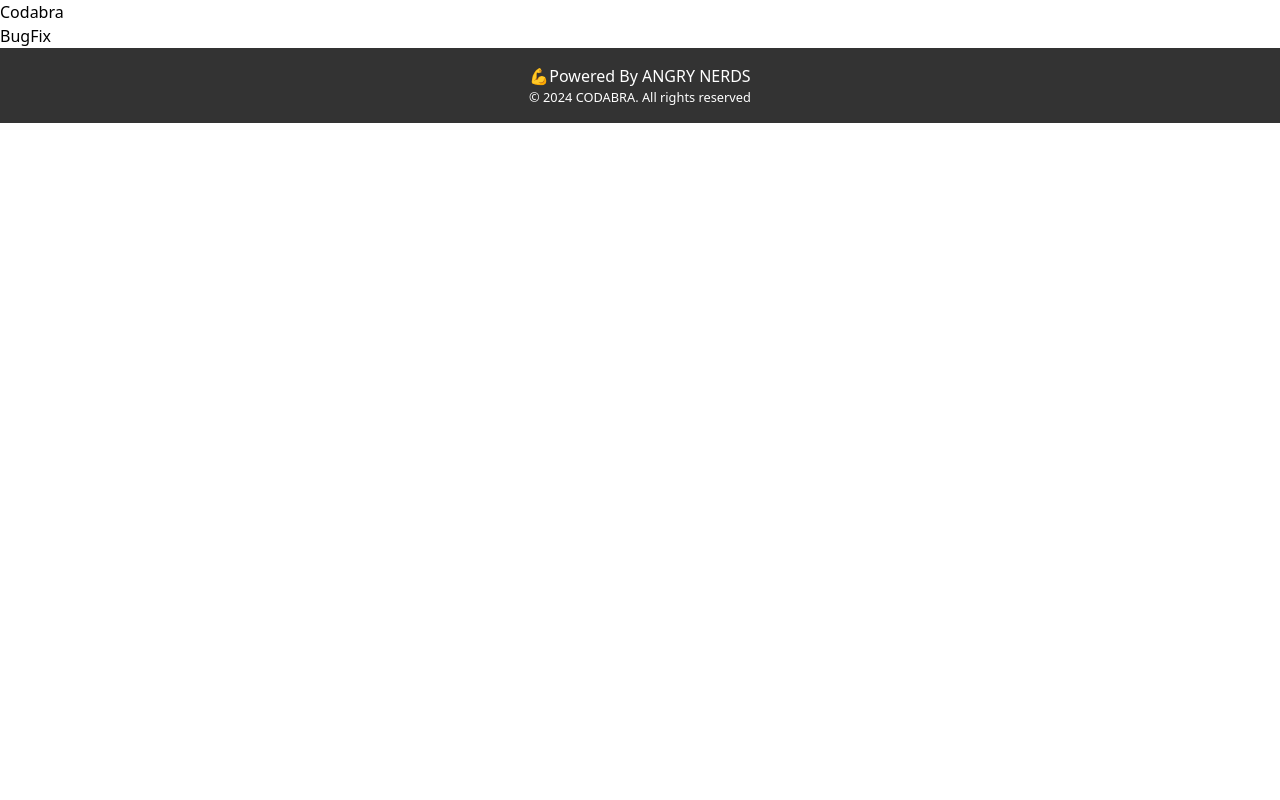
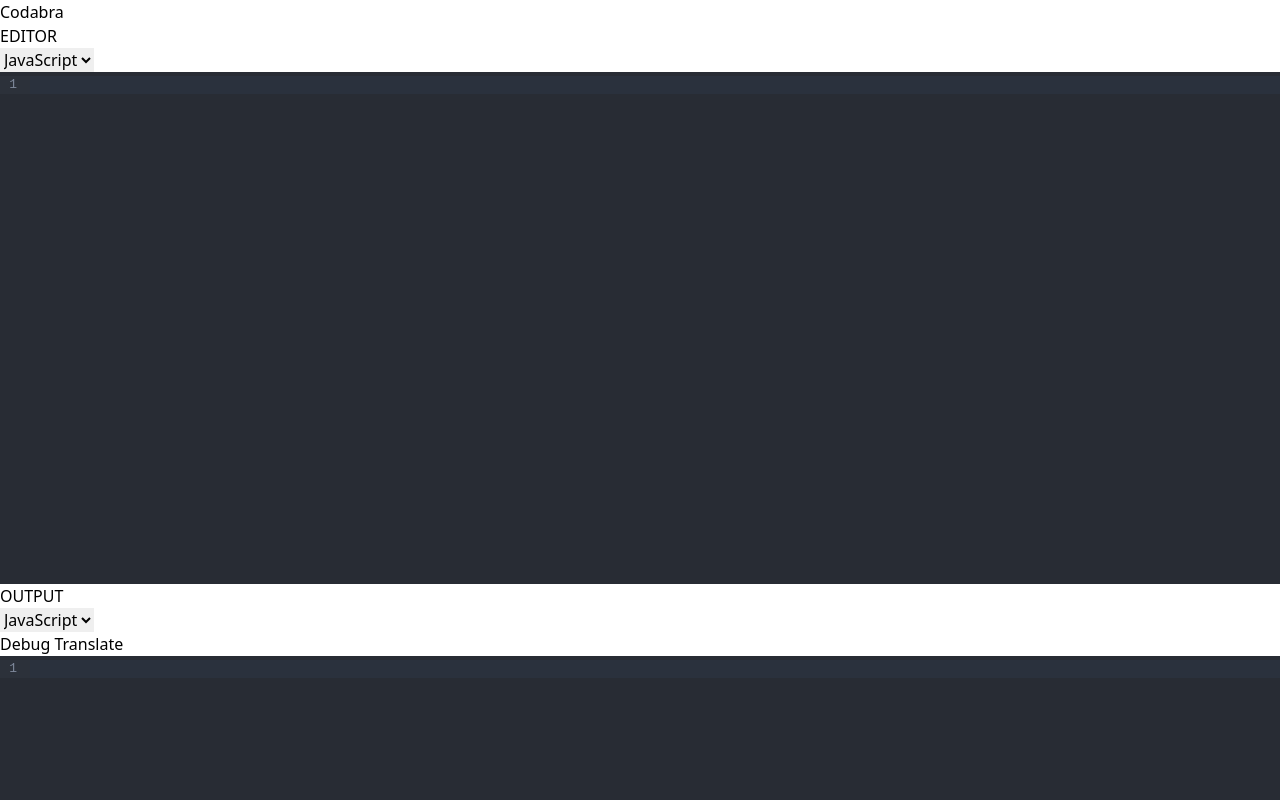
Before and after one commit to AngryNerd11/Codabra, a React (Vite) app in the folder client/: page /bugfix in a window 1280 px wide. Shown: the top 800 px of the page. Built offline with nearby package versions, Linux system fonts and the light colour scheme.

Commit message:
debugging functionality done

```diff
--- a/client/src/pages/BugFix.jsx
+++ b/client/src/pages/BugFix.jsx
@@ -1,9 +1,87 @@
-import React from 'react'
+import React, { useState, useEffect } from 'react';
+import Editor from '../components/Editor';
+import Output from '../components/Output';
+
+import { useSelector } from 'react-redux';
+import { Link } from 'react-router-dom';
 
 const BugFix = () => {
+  const [language, setLanguage] = useState('');
+  const [output, setOutput] = useState('');
+  const langSelect = (e) => {
+    setLanguage(e.target.value);
+  }
+  const code = useSelector(state => state.code.code);
+  const languageEd = useSelector(state => state.code.language);
+  const [loading, setLoading] = useState(false);
+  useEffect(() => {
+    console.log(languageEd);
+    setLanguage(languageEd);
+  }, [languageEd]);
+  const debug = async () => {
+    setLoading(true);
+    if (!code) {
+      alert('Please enter some code');
+      setLoading(false);
+      return;
+    }
+    if (language == !languageEd) {
+      setLanguage(languageEd);
+    }
+    try {
+      const res = await fetch('https://codabra.onrender.com/api/fixbug', {
+        method: 'POST',
+        headers: {
+          'Content-Type': 'application/json',
+        },
+        body: JSON.stringify({ code })
+      });
+      const data = (await res.text()).trim();
+      setOutput(data);
+      setLoading(false);
+    }
+    catch (error) {
+      console.error(error);
+      setLoading(false);
+      alert('Something went wrong');
+    }
+  }
+  const handleClick = () => {
+    debug();
+  }
+
   return (
-    <div>BugFix</div>
-  )
-}
+    <>
+      <div className="flex-grow flex justify-center items-center mt-8">
+        <div className="w-full md:w-1/2 px-4">
+          <h2 className="text-2xl font-bold mb-4">EDITOR</h2>
+          <Editor />
+        </div>
+        <div className="w-full md:w-1/2 px-4">
+          <h2 className="text-2xl font-bold mb-4">OUTPUT</h2>
+          <div className="flex justify-between items-center mb-4">
+            <select className="p-2 rounded border" value={language} onChange={langSelect}>
+              <option value='javascript'>JavaScript</option>
+              <option value='python'>Python</option>
+              <option value='cpp'>C++</option>
+              <option value='java'>Java</option>
+              <option value='rust'>Rust</option>
+            </select>
+            <div className="">
+              <button disabled={loading} className="bg-blue-400 hover:bg-blue-500 text-white font-bold py-2 px-6 rounded"
+                onClick={handleClick}>
+                {loading ? 'Debugging...' : 'Debug'}
+              </button>
+              <Link to='/'> <button className="bg-red-400 hover:bg-red-500 text-white font-bold py-2 px-6 rounded ml-2">Translate</button></Link>
+            </div>
+          </div>
+          <Output language={language} code={output} />
+        </div>
+      </div>
+      <div className='mt-2'>
+      </div>
+    </>
+  );
+};
 
-export default BugFix
+export default BugFix;
--- a/client/src/pages/Translate.jsx
+++ b/client/src/pages/Translate.jsx
@@ -3,6 +3,7 @@ import Editor from '../components/Editor';
 import Output from '../components/Output';
 
 import { useSelector } from 'react-redux';
+import { Link } from 'react-router-dom';
 
 const Translate = () => {
   const [language, setLanguage] = useState('python');
@@ -20,6 +21,7 @@ const Translate = () => {
     setLoading(true);
     if (!code) {
       alert('Please enter some code');
+      setLoading(false);
       return;
     }
     if (language === languageEd) {
@@ -63,6 +65,7 @@ const Translate = () => {
                 onClick={handleClick}>
                 {loading ? 'Translating...' : 'Translate'}
               </button>
+              <Link to='/bugfix'> <button className="bg-red-400 hover:bg-red-500 text-white font-bold py-2 px-6 rounded ml-2">Bug Fix</button></Link>
             </div>
           </div>
           <Output language={language} code={output} />
```
Also changed, not shown: 1 other file (tests, documents, lock files or other folders). Lines whose indentation alone changed are shown as unchanged.
